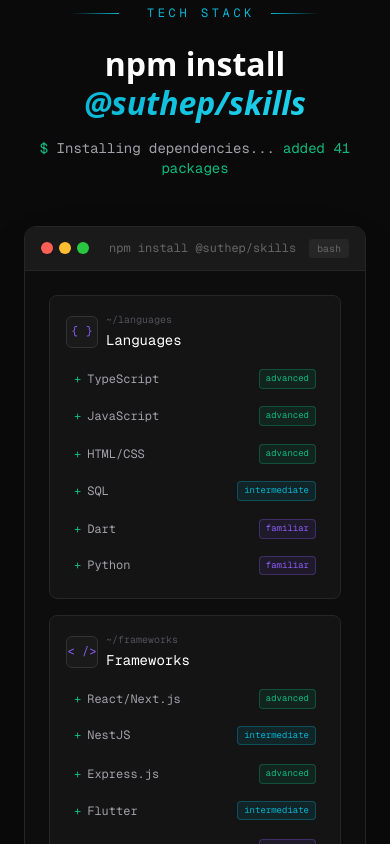
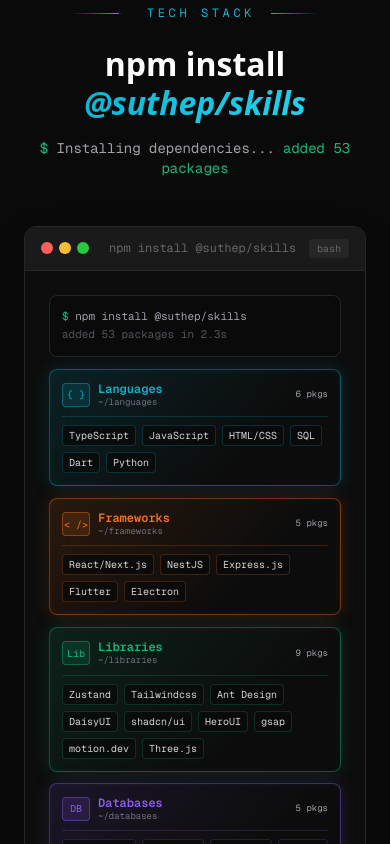
Before and after one commit to unikonkon/NextJS_PortfolioWeb_V3, a Next.js app: page / in a window 390 px wide. Shown: the part 1820-2664 px from the top of the page. Built offline with nearby package versions, Linux system fonts and the light colour scheme.

Commit message:
Add new skill category "Libraries" with various skills; enhance animation effects for skill cards and sparks in SkillsSection.

```diff
--- a/components/sections/SkillsSection.tsx
+++ b/components/sections/SkillsSection.tsx
@@ -47,6 +47,23 @@
     ],
   },
   {
+    name: "Libraries",
+    path: "~/libraries",
+    icon: "Lib",
+    skills: [
+      { name: "Zustand", level: "intermediate" },
+      { name: "Tailwindcss", level: "advanced" },
+      { name: "Ant Design", level: "intermediate" },
+      { name: "DaisyUI", level: "intermediate" },
+      { name: "shadcn/ui", level: "intermediate" },
+      { name: "HeroUI", level: "familiar" },
+      { name: "gsap", level: "intermediate" },
+      { name: "motion.dev", level: "intermediate" },
+      { name: "Three.js", level: "familiar" },
+
+    ],
+  },
+  {
     name: "Databases",
     path: "~/databases",
     icon: "DB",
@@ -77,12 +94,14 @@
       { name: "Postman", level: "advanced" },
       { name: "Jest", level: "intermediate" },
       { name: "SonarQube", level: "intermediate" },
+      { name: "playwright", level: "intermediate" },
       { name: "Discord", level: "advanced" },
       { name: "Slack", level: "intermediate" },
       { name: "Lark", level: "intermediate" },
       { name: "Monday", level: "intermediate" },
     ],
   },
+
   {
     name: "Design & Animation",
     path: "~/design",
@@ -105,6 +124,8 @@
       { name: "Cursor", level: "advanced" },
       { name: "ChatGPT", level: "advanced" },
       { name: "Claude Code", level: "advanced" },
+      { name: "Antigravity", level: "intermediate" },
+      { name: "Stitch AI", level: "intermediate" },
       { name: "Blackbox.AI", level: "intermediate" },
       { name: "Gemini", level: "intermediate" },
       { name: "v0.dev", level: "intermediate" },
@@ -113,11 +134,19 @@
   },
 ];
 
-const levelColors: Record<SkillLevel, { bg: string; text: string; border: string }> = {
-  advanced: { bg: "bg-[#10b981]/10", text: "text-[#10b981]", border: "border-[#10b981]/30" },
-  intermediate: { bg: "bg-[#06b6d4]/10", text: "text-[#06b6d4]", border: "border-[#06b6d4]/30" },
-  familiar: { bg: "bg-[#8b5cf6]/10", text: "text-[#8b5cf6]", border: "border-[#8b5cf6]/30" },
-};
+// One color per skill category — used by both the npm-tree listing inside the
+// terminal and the skill fragments that burst out of the crack, so the user
+// can visually link the two. Order MUST match `skillCategories`.
+const categoryColors: string[] = [
+  "#06b6d4", // Languages
+  "#f97316", // Frameworks
+  "#10b981", // Databases
+  "#8b5cf6", // DevOps
+  "#f472b6", // Testing & API
+  "#14b8a6", // Tools
+  "#fbbf24", // Design & Animation
+  "#ef4444", // AI Tools
+];
 
 export default function SkillsSection() {
   const sectionRef = useRef<HTMLElement>(null);
@@ -212,6 +241,61 @@
           .to(leftHalfRef.current, { x: -32, ease: "power2.out" }, 0)
           .to(rightHalfRef.current, { x: 32, ease: "power2.out" }, 0)
           .to(crackGlowRef.current, { opacity: 1, scaleY: 1, ease: "none" }, 0);
+
+        // Category cards burst out of the crack — each card flies to its
+        // assigned side. Cards keep `xPercent: -50` to remain self-centered
+        // on their own anchor while `x` translates them outward.
+        const cards = gsap.utils.toArray<HTMLElement>(
+          ".category-burst",
+          terminalRef.current
+        );
+        cards.forEach((el, i) => {
+          const side = el.getAttribute("data-side");
+          const dir = side === "left" ? -1 : 1;
+          const distance = 220 + (i % 3) * 28; // 220–276px outward
+          gsap.set(el, {
+            xPercent: -50,
+            x: 0,
+            y: 0,
+            opacity: 0,
+            scale: 0.4,
+            rotate: dir * 4,
+          });
+          splitTl.to(
+            el,
+            {
+              x: dir * distance,
+              opacity: 1,
+              scale: 1,
+              rotate: 0,
+              ease: "power3.out",
+            },
+            0.05 + i * 0.06
+          );
+        });
+
+        // Spark particles burst out from the crack
+        const sparks = gsap.utils.toArray<HTMLElement>(
+          ".crack-spark",
+          terminalRef.current
+        );
+        sparks.forEach((el, i) => {
+          const dir = i % 2 === 0 ? -1 : 1;
+          const distance = 70 + (i % 5) * 20;
+          const drift = ((i % 4) - 2) * 18;
+          gsap.set(el, { x: 0, y: 0, opacity: 0, scale: 0 });
+          splitTl.to(
+            el,
+            {
+              x: dir * distance,
+              y: drift,
+              opacity: 1,
+              scale: 1,
+              ease: "power2.out",
+            },
+            0.02 + i * 0.018
+          );
+        });
       }
 
       // Dot animation
@@ -363,90 +447,79 @@
           </div>
         </div>
 
-        {/* Terminal Content */}
-        <div className="p-6 overflow-x-auto">
-          {/* Command line */}
-          {/* <div className="flex items-center gap-2 mb-6 font-mono text-sm">
-            <span className="text-[#10b981]">➜</span>
-            <span className="text-[#06b6d4]">~</span>
-            <span className="text-white">npm install</span>
-            <span className="text-[#f472b6]">@suthep/skills</span>
-          </div> */}
+        {/* Terminal Content — npm-tree listing instead of a grid; the actual
+            skill chips burst out of the crack to the left & right.            */}
+        <div className="p-6 lg:p-8 lg:min-h-[540px] flex flex-col">
+          {/* Mobile / tablet only: keep one intact terminal with full skill data */}
+          <div className="lg:hidden space-y-3">
+            <div className="font-mono text-[11px] leading-relaxed text-[#a1a1aa] border border-[#262626] rounded-lg bg-[#0a0a0a] p-3">
+              <p>
+                <span className="text-[#10b981]">$</span> npm install @suthep/skills
+              </p>
+              <p className="text-[#52525b]">added {totalPackages} packages in 2.3s</p>
+            </div>
 
-          {/* Skills Grid */}
-          <div className="grid grid-cols-1 md:grid-cols-2 lg:grid-cols-3 xl:grid-cols-4 gap-4">
-            {skillCategories.map((category, catIndex) => (
+            {skillCategories.map((cat, catIndex) => {
+              const color = categoryColors[catIndex % categoryColors.length];
+              return (
                 <div
-                key={category.name}
-                className="p-4 rounded-lg bg-[#141414] border border-[#262626] hover:border-[#333] transition-colors group"
+                  key={`mobile-${cat.name}`}
+                  className="rounded-lg border backdrop-blur-md p-3"
                   style={{
-                  animationDelay: `${catIndex * 0.1}s`,
+                    borderColor: `${color}66`,
+                    background: `linear-gradient(135deg, ${color}1f, #0d0d0dcc 68%)`,
+                    boxShadow: `0 0 18px ${color}2b, inset 0 0 10px ${color}0f`,
                   }}
                 >
-                {/* Category Header */}
-                <div className="flex items-center gap-2 mb-3">
-                  <span className="w-8 h-8 flex items-center justify-center rounded-md bg-[#1a1a1a] border border-[#333] font-mono text-xs text-[#8b5cf6] group-hover:border-[#8b5cf6]/50 transition-colors">
-                    {category.icon}
+                  <div
+                    className="flex items-center justify-between gap-2 pb-2 mb-2 border-b"
+                    style={{ borderColor: `${color}33` }}
+                  >
+                    <div className="flex items-center gap-2 min-w-0">
+                      <span
+                        className="w-7 h-6 flex items-center justify-center rounded font-mono text-[10px] shrink-0"
+                        style={{
+                          color,
+                          background: `${color}22`,
+                          border: `1px solid ${color}66`,
+                        }}
+                      >
+                        {cat.icon}
                       </span>
-                  <div>
-                    <span className="font-mono text-[10px] text-[#52525b] block">{category.path}</span>
-                    <span className="font-mono text-sm text-white">{category.name}</span>
+                      <div className="min-w-0 leading-tight">
+                        <p
+                          className="font-mono text-[12px] font-semibold truncate"
+                          style={{ color }}
+                        >
+                          {cat.name}
+                        </p>
+                        <p className="font-mono text-[9px] text-[#71717a] truncate">
+                          {cat.path}
+                        </p>
                       </div>
                     </div>
+                    <span className="font-mono text-[9px] text-[#a1a1aa] shrink-0">
+                      {cat.skills.length} pkgs
+                    </span>
+                  </div>
 
-                {/* Skills List */}
-                <div className="space-y-1.5">
-                  {category.skills.map((skill, skillIndex) => {
-                    const colors = levelColors[skill.level];
-                    const globalIndex = skillCategories
-                      .slice(0, catIndex)
-                      .reduce((acc, cat) => acc + cat.skills.length, 0) + skillIndex;
-                    const isInstalled = globalIndex < installedCount;
-
-                    return (
-                      <div
-                        key={skill.name}
-                        className={`flex items-center justify-between py-1.5 px-2 rounded transition-all duration-300 ${isInstalled
-                          ? "opacity-100 translate-x-0"
-                          : "opacity-30 translate-x-2"
-                          }`}
+                  <div className="flex flex-wrap gap-1.5">
+                    {cat.skills.map((skill) => (
+                      <span
+                        key={`${cat.name}-${skill.name}`}
+                        className="font-mono text-[10px] px-1.5 py-0.5 rounded whitespace-nowrap text-[#d4d4d8]"
+                        style={{
+                          background: "#0a0a0acc",
+                          border: `1px solid ${color}3a`,
+                        }}
                       >
-                        <span className="font-mono text-xs text-[#a1a1aa]">
-                          {isInstalled && <span className="text-[#10b981] mr-1.5">+</span>}
                         {skill.name}
                       </span>
-                        <span
-                          className={`px-1.5 py-0.5 text-[9px] font-mono rounded border ${colors.bg} ${colors.text} ${colors.border}`}
-                        >
-                          {skill.level}
-                        </span>
+                    ))}
+                  </div>
                 </div>
               );
             })}
-                </div>
-              </div>
-            ))}
-          </div>
-
-          {/* Installation Summary */}
-          <div className="mt-6 pt-4 border-t border-[#262626] font-mono text-xs">
-            <div className="flex flex-wrap gap-x-6 gap-y-2 text-[#52525b]">
-              <span>
-                <span className="text-[#10b981]">+</span> {totalPackages} packages added
-              </span>
-              <span className="flex items-center gap-2">
-                <span className="w-2 h-2 rounded-full bg-[#10b981]" />
-                <span className="text-[#10b981]">advanced</span>
-              </span>
-              <span className="flex items-center gap-2">
-                <span className="w-2 h-2 rounded-full bg-[#06b6d4]" />
-                <span className="text-[#06b6d4]">intermediate</span>
-              </span>
-              <span className="flex items-center gap-2">
-                <span className="w-2 h-2 rounded-full bg-[#8b5cf6]" />
-                <span className="text-[#8b5cf6]">familiar</span>
-              </span>
-            </div>
           </div>
         </div>
       </TerminalShell>
@@ -497,6 +570,29 @@
   crackGlowRef: RefObject<HTMLDivElement | null>;
 }
 
+// Each skill category bursts out of the crack as its own grouped card.
+// Cards alternate left/right sides and are distributed vertically along the
+// terminal so the user can scan the whole stack at a glance.
+const categoryBursts: {
+  catIndex: number;
+  side: "left" | "right";
+  top: string;
+}[] = skillCategories.map((_, i) => ({
+  catIndex: i,
+  // Even index → left side, odd → right side, alternating cleanly
+  side: i % 2 === 0 ? "left" : "right",
+  top: `${2 + (i / Math.max(skillCategories.length - 1, 1)) * 80}%`,
+}));
+
+const crackSparks: { top: string; size: number; color: string }[] = Array.from(
+  { length: 18 },
+  (_, i) => ({
+    top: `${3 + (i / 17) * 94}%`,
+    size: 3 + (i % 3),
+    color: categoryColors[i % categoryColors.length],
+  })
+);
+
 function TerminalShell({
   children,
   terminalRef,
@@ -541,6 +637,92 @@
         /> */}
       </div>
 
+      {/* Skill fragments + sparks bursting out of the crack (desktop only) */}
+      <div className="hidden lg:block absolute inset-0 pointer-events-none z-30">
+        {/* Ambient sparks */}
+        {crackSparks.map((s, i) => (
+          <div
+            key={`spark-${i}`}
+            className="crack-spark absolute left-1/2 -translate-x-1/2 rounded-full"
+            style={{
+              top: s.top,
+              width: `${s.size}px`,
+              height: `${s.size}px`,
+              background: s.color,
+              boxShadow: `0 0 10px 2px ${s.color}, 0 0 20px 4px ${s.color}66`,
+              willChange: "transform, opacity",
+            }}
+          />
+        ))}
+
+        {/* One grouped card per skill category */}
+        {categoryBursts.map(({ catIndex, side, top }) => {
+          const cat = skillCategories[catIndex];
+          const color = categoryColors[catIndex];
+          return (
+            <div
+              key={`cat-${cat.name}`}
+              data-side={side}
+              className="category-burst absolute left-1/2 will-change-transform"
+              style={{ top }}
+            >
+              <div
+                className="rounded-lg border backdrop-blur-md p-2.5 max-w-[350px] shadow-2xl"
+                style={{
+                  borderColor: `${color}66`,
+                  background: `linear-gradient(135deg, ${color}1f, #0d0d0dcc 70%)`,
+                  boxShadow: `0 0 24px ${color}33, 0 0 1px ${color}88, inset 0 0 16px ${color}11`,
+                }}
+              >
+                {/* Card header — icon + category name */}
+                <div
+                  className="flex items-center gap-2 pb-1.5 mb-2 border-b"
+                  style={{ borderColor: `${color}33` }}
+                >
+                  <span
+                    className="w-7 h-6 flex items-center justify-center rounded font-mono text-[10px] shrink-0"
+                    style={{
+                      color,
+                      background: `${color}22`,
+                      border: `1px solid ${color}66`,
+                    }}
+                  >
+                    {cat.icon}
+                  </span>
+                  <div className="flex flex-col leading-tight min-w-0">
+                    <span
+                      className="font-mono text-[12px] font-semibold truncate"
+                      style={{ color }}
+                    >
+                      {cat.name}
+                    </span>
+                    <span className="font-mono text-[8px] text-[#52525b] truncate">
+                      {cat.path} · {cat.skills.length} pkgs
+                    </span>
+                  </div>
+                </div>
+
+                {/* Skill chips inside the card */}
+                <div className="flex flex-wrap gap-1">
+                  {cat.skills.map((s) => (
+                    <span
+                      key={s.name}
+                      className="font-mono text-[9px] px-1.5 py-0.5 rounded whitespace-nowrap text-[#d4d4d8]"
+                      style={{
+                        background: "#0a0a0acc",
+                        border: `1px solid ${color}3a`,
+                      }}
+                    >
+                      {s.name}
+                    </span>
+                  ))}
+                </div>
+              </div>
+            </div>
+          );
+        })}
+      </div>
+
       {/* Mobile / tablet: single intact terminal */}
       <div className="lg:hidden rounded-xl overflow-hidden border border-[#262626] bg-[#0d0d0d] shadow-2xl">
         {children}
```
Lines whose indentation alone changed are shown as unchanged.
